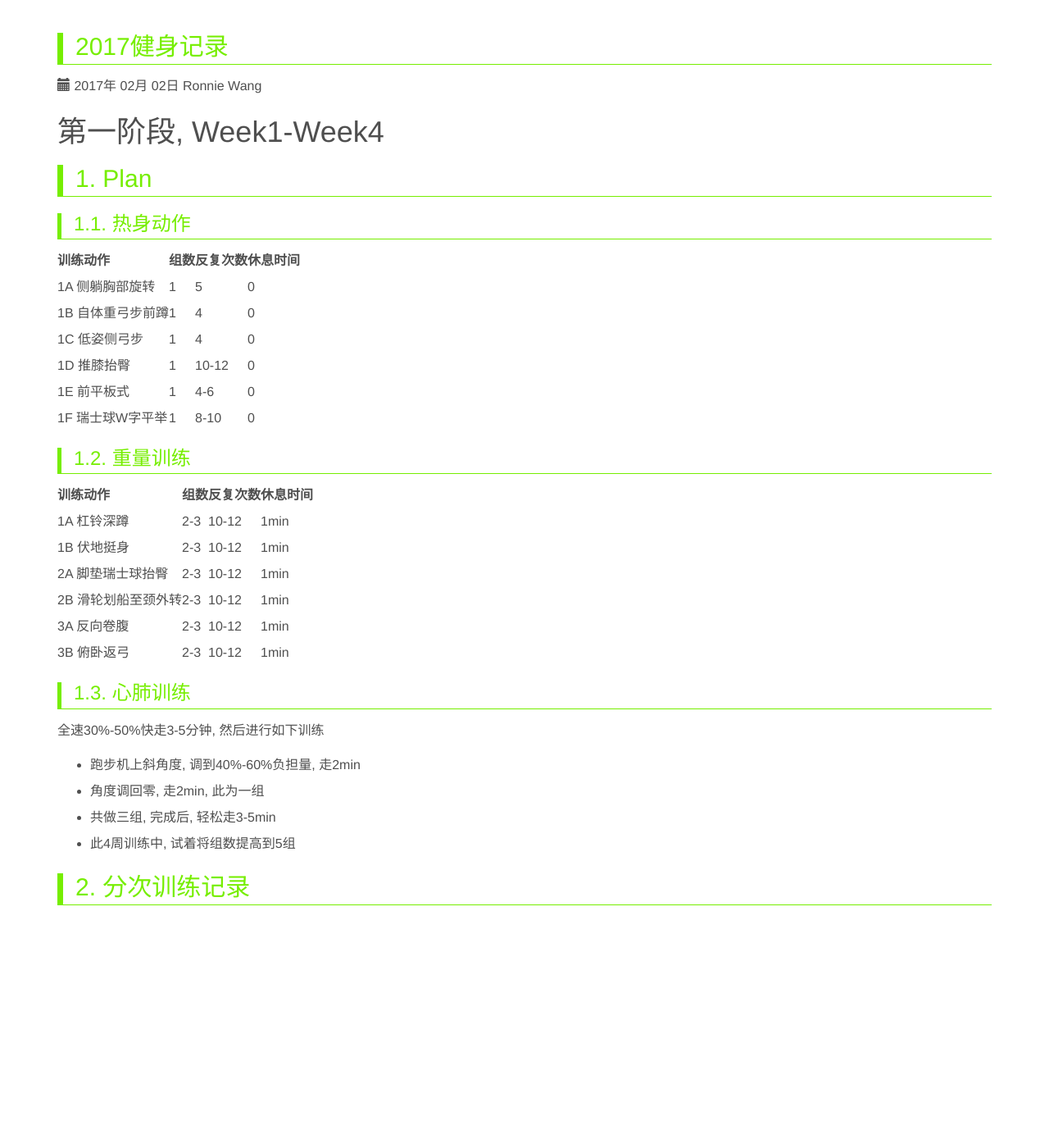
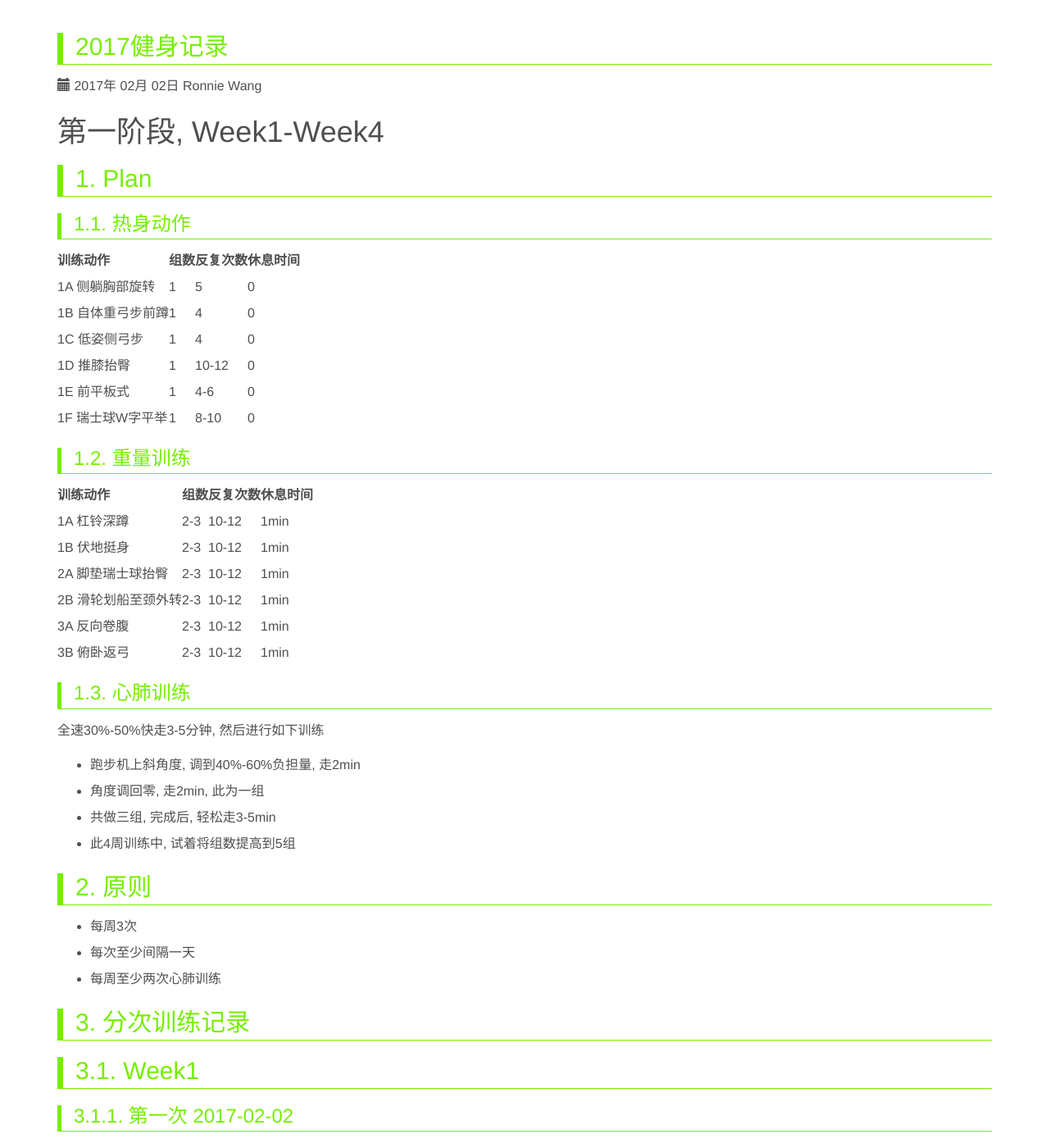
Before and after one commit to ronniewang/ronniewang.github.io, a Jekyll site: the page built from _posts/2017-02-02-2017健身记录.md, in a window 1280 px wide. Shown: the whole page at 82% size. Built offline with Jekyll 4.4.1, drawn with Linux system fonts in a browser that asks for light colours; before the commit the page ends 1124 px from its top, so only the background shows below that.

Commit message:
update file

```diff
--- a/_posts/2017-02-02-2017健身记录.md
+++ b/_posts/2017-02-02-2017健身记录.md
@@ -44,4 +44,14 @@ description: 新的一年到来了, 猛男计划正式开始
 * 共做三组, 完成后, 轻松走3-5min
 * 此4周训练中, 试着将组数提高到5组
 
-## 2. 分次训练记录
+## 2. 原则
+
+* 每周3次
+* 每次至少间隔一天
+* 每周至少两次心肺训练
+
+## 3. 分次训练记录
+
+## 3.1. Week1
+
+### 3.1.1. 第一次 2017-02-02
```
